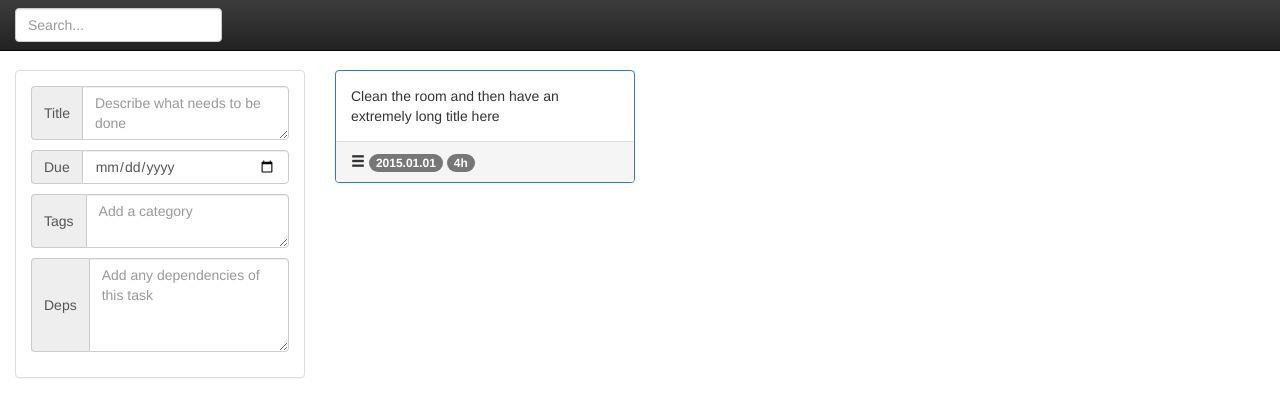
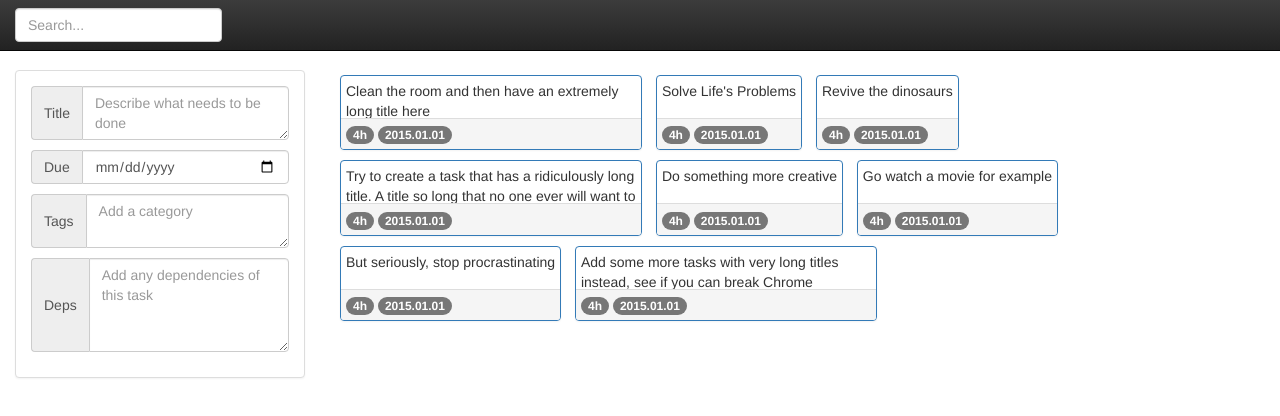
Before and after one commit to kgeri/gtdo, a plain HTML site: page src/sandbox-bootstrap.html in a window 1280 px wide. Drawn offline with nearby package versions, Linux system fonts and the light colour scheme.

Commit message:
more examples, button fixes, sorting

```diff
--- a/src/sandbox-bootstrap.html
+++ b/src/sandbox-bootstrap.html
@@ -4,15 +4,23 @@
   <link href="https://maxcdn.bootstrapcdn.com/font-awesome/4.2.0/css/font-awesome.min.css" rel="stylesheet">
   <link rel="stylesheet" href="https://maxcdn.bootstrapcdn.com/bootstrap/3.3.2/css/bootstrap.min.css">
   <link rel="stylesheet" href="https://maxcdn.bootstrapcdn.com/bootstrap/3.3.2/css/bootstrap-theme.min.css">
-  <script src="https://cdnjs.cloudflare.com/ajax/libs/d3/3.5.3/d3.js" charset="utf-8"></script>
   <style>
   body {
     padding-top: 70px;
   }
   .task {
-    max-width: 300px;
+    margin: 5px;
     display: inline-block;
     position: relative;
+  }
+  .task > .panel-body {
+    padding: 5px;
+    max-width: 300px;
+    height: 3em;
+    overflow: hidden;
+  }
+  .task > .panel-footer {
+    padding: 5px;
   }
   .glyphicon-ok {
     float: left;
@@ -72,16 +80,69 @@
         </div>
       </div>
 
-      <div class="col-sm-9 col-md-9 main">
+      <div id="tasks" class="col-sm-9 col-md-9 main">
 
         <div class="task panel panel-primary">
-          <div class="panel-body">
-            Clean the room and then have an extremely long title here
+          <div class="panel-body">Clean the room and then have an extremely long title here</div>
+          <div class="panel-footer">
+            <span class="badge">4h</span>
+            <span class="badge">2015.01.01</span>
           </div>
+        </div>
+
+        <div class="task panel panel-primary">
+          <div class="panel-body">Solve Life's Problems</div>
           <div class="panel-footer">
-            <i class="glyphicon glyphicon-menu-hamburger"></i>
+            <span class="badge">4h</span>
             <span class="badge">2015.01.01</span>
+          </div>
+        </div>
+
+        <div class="task panel panel-primary">
+          <div class="panel-body">Revive the dinosaurs</div>
+          <div class="panel-footer">
             <span class="badge">4h</span>
+            <span class="badge">2015.01.01</span>
+          </div>
+        </div>
+
+        <div class="task panel panel-primary">
+          <div class="panel-body">Try to create a task that has a ridiculously long title. A title so long that no one ever will want to read it because it's just annoying how you can not put it simply.</div>
+          <div class="panel-footer">
+            <span class="badge">4h</span>
+            <span class="badge">2015.01.01</span>
+          </div>
+        </div>
+
+        <div class="task panel panel-primary">
+          <div class="panel-body">Do something more creative</div>
+          <div class="panel-footer">
+            <span class="badge">4h</span>
+            <span class="badge">2015.01.01</span>
+          </div>
+        </div>
+
+        <div class="task panel panel-primary">
+          <div class="panel-body">Go watch a movie for example</div>
+          <div class="panel-footer">
+            <span class="badge">4h</span>
+            <span class="badge">2015.01.01</span>
+          </div>
+        </div>
+
+        <div class="task panel panel-primary">
+          <div class="panel-body">But seriously, stop procrastinating</div>
+          <div class="panel-footer">
+            <span class="badge">4h</span>
+            <span class="badge">2015.01.01</span>
+          </div>
+        </div>
+
+        <div class="task panel panel-primary">
+          <div class="panel-body">Add some more tasks with very long titles instead, see if you can break Chrome</div>
+          <div class="panel-footer">
+            <span class="badge">4h</span>
+            <span class="badge">2015.01.01</span>
           </div>
         </div>
       </div>
@@ -89,6 +150,8 @@
   </div>
 
 <script src="https://code.jquery.com/jquery-2.1.3.js"></script>
+<script src="https://code.jquery.com/ui/1.11.2/jquery-ui.js"></script>
+<script src="https://cdnjs.cloudflare.com/ajax/libs/d3/3.5.3/d3.js" charset="utf-8"></script>
 <script src="https://maxcdn.bootstrapcdn.com/bootstrap/3.3.2/js/bootstrap.min.js"></script>
 <script>
 "use strict";
@@ -105,33 +168,28 @@ gtdo.ListItemSelector = function() {
     var item = d3.select(listItem);
     var size = item.node().getBoundingClientRect();
     var w = size.width, h = size.height;
-    var fontSize = h / 4;
-    buttonSize = h * 2 / 3;
-    selectedButtonSize = h * 4 / 5;
+    buttonSize = 60;
+    selectedButtonSize = 80;
+    var fontSize = buttonSize / 2;
 
+    item.style("width", w+"px").style("height", h+"px");
     editor = item.append("span");
 
     var svg = editor.append("svg").attr("class", "overlay");
-    var top = svg.append("circle").attr("id", "top").attr("cx", w / 2).attr("cy", -h / 4);
-    var bottom = svg.append("circle").attr("id", "bottom").attr("cx", w / 2).attr("cy", h + h / 4);
-    var left = svg.append("circle").attr("id", "left").attr("cx", - h / 4).attr("cy", h / 2);
-    var right = svg.append("circle").attr("id", "right").attr("cx", w + h / 4).attr("cy", h / 2);
+    var top = svg.append("circle").attr("id", "top").attr("cx", w / 2).attr("cy", -buttonSize/2);
+    var bottom = svg.append("circle").attr("id", "bottom").attr("cx", w / 2).attr("cy", h + buttonSize/2);
+    var left = svg.append("circle").attr("id", "left").attr("cx", -buttonSize/2).attr("cy", h / 2);
+    var right = svg.append("circle").attr("id", "right").attr("cx", w + buttonSize/2).attr("cy", h / 2);
 
     var moveUp = editor.append("i").classed("glyphicon glyphicon-arrow-up editor-button", true)
-    .style("right", (w / 2 - fontSize / 2) + "px").style("top", "4px")
-    .style("font-size", fontSize + "px");
-
+    .style("right", (w / 2 - fontSize / 2) + "px").style("top", "4px");
     var moveDown = editor.append("i").classed("glyphicon glyphicon-arrow-down editor-button", true)
-    .style("right", (w / 2 - fontSize / 2) + "px").style("top", (h - fontSize - 4) + "px")
-    .style("font-size", fontSize + "px");
-
+    .style("right", (w / 2 - fontSize / 2) + "px").style("top", (h - fontSize - 4) + "px");
     var edit = editor.append("i").classed("glyphicon glyphicon-pencil editor-button", true)
-    .style("left", "4px").style("top", (h / 2 - fontSize / 2) + "px")
-    .style("font-size", fontSize + "px");
-
+    .style("left", "4px").style("top", (h / 2 - fontSize / 2) + "px");
     var complete = editor.append("i").classed("glyphicon glyphicon-ok editor-button", true)
-    .style("right", "4px").style("top", (h / 2 - fontSize / 2) + "px")
-    .style("font-size", fontSize + "px");
+    .style("right", "4px").style("top", (h / 2 - fontSize / 2) + "px");
+    editor.selectAll("i").style("font-size", fontSize + "px");
 
     svg.selectAll("circle").attr("r", 0).attr("r", buttonSize);
 
@@ -157,12 +215,17 @@ gtdo.ListItemSelector = function() {
 var selector = new gtdo.ListItemSelector();
 
 var hovered = false;
-d3.select(".task")
+d3.selectAll(".task")
 .on("mouseenter", function() {
   selector.bind(this);
 })
 .on("mouseleave", function() {
   selector.unbind();
 });
+
+$(function() {
+  $( "#tasks" ).sortable();
+  $( "#tasks" ).disableSelection();
+});
 </script>
 </body>
```
